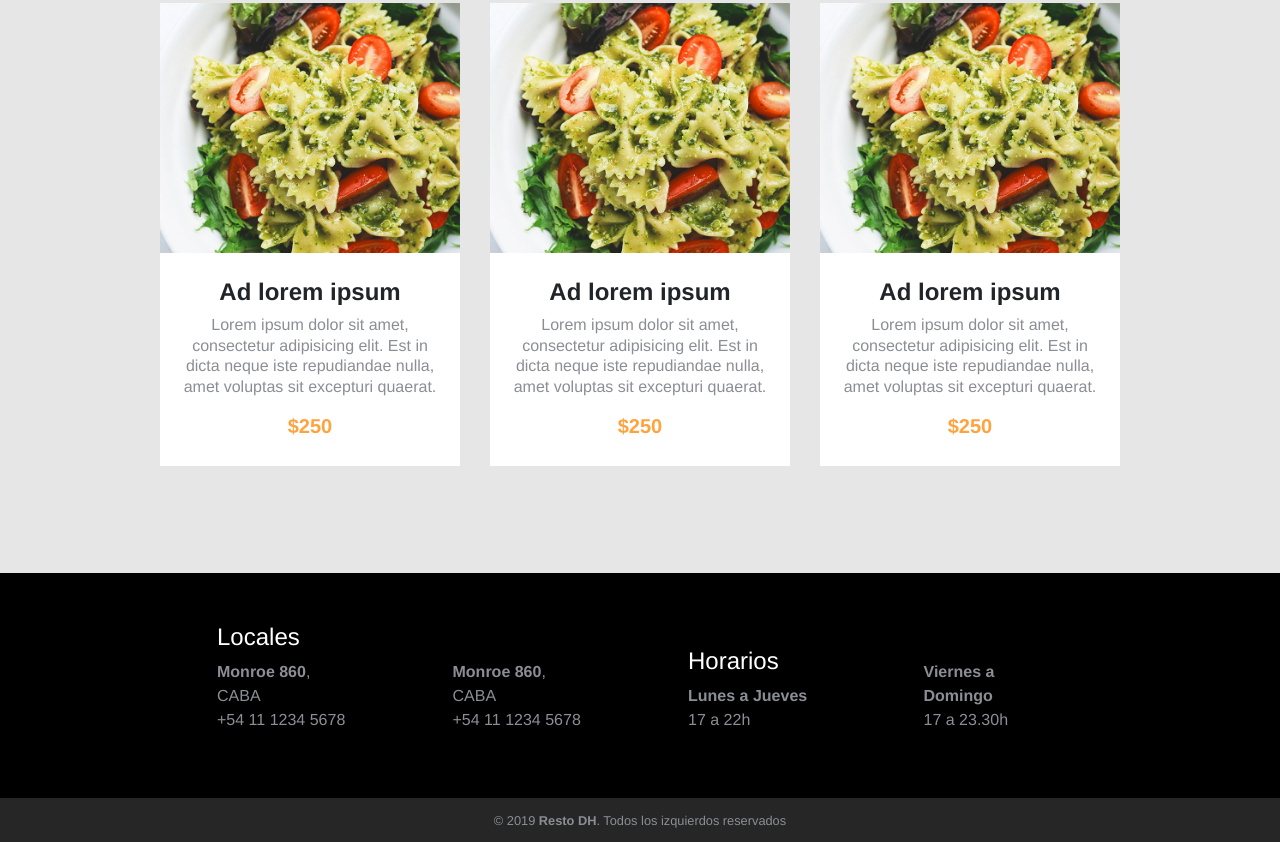
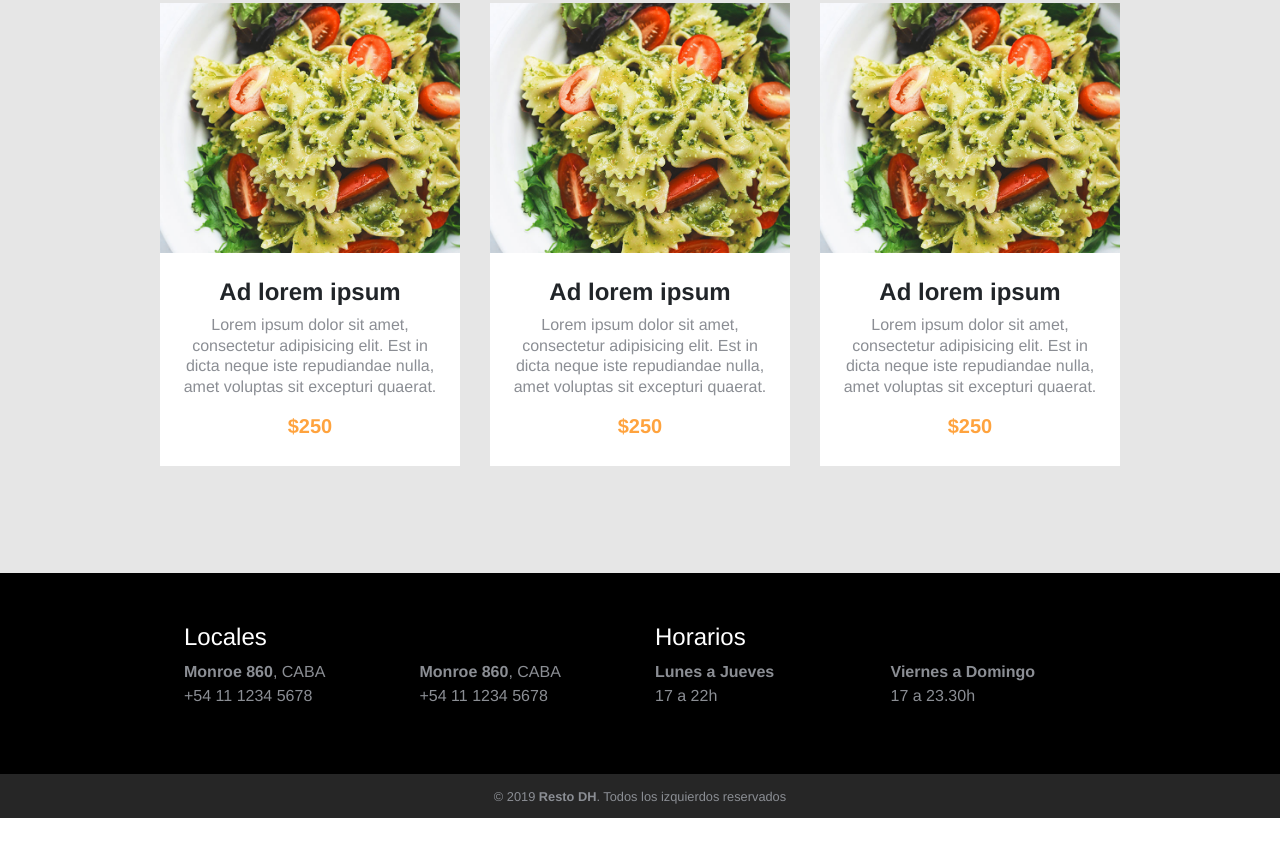
Before and after one commit to hbaravalle/resto-dh, a plain HTML site: page index.html in a window 1280 px wide. Shown: the part 1814-2656 px from the top of the page. After the commit the page ends 2632 px from the top, so only its background shows below. Drawn offline with nearby package versions, Linux system fonts and the light colour scheme.

Commit message:
fix px en contact

```diff
--- a/index.html
+++ b/index.html
@@ -182,18 +182,18 @@
     <footer>
       <section class="__wrapper-contact">
         <div class="row __max-width px-md-4">
-          <article class="col-12 text-center col-sm-6 text-sm-left px-5 text-md-left col-lg-3">
+          <article class="col-12 text-center col-sm-6 text-sm-left text-md-left col-lg-3">
             <h4>Locales</h4>
             <p><strong>Monroe 860</strong>, CABA<br>+54 11 1234 5678</p>
           </article>
-          <article class="col-12 text-center col-sm-6 text-sm-left px-5 text-md-left col-lg-3">
+          <article class="col-12 text-center col-sm-6 text-sm-left text-md-left col-lg-3">
             <p><strong>Monroe 860</strong>, CABA<br>+54 11 1234 5678</p>
           </article>
-          <article class="col-12 text-center col-sm-6 text-sm-left px-5 text-md-left col-lg-3">
+          <article class="col-12 text-center col-sm-6 text-sm-left text-md-left col-lg-3">
             <h4>Horarios</h4>
             <p><strong>Lunes a Jueves</strong><br>17 a 22h</p>
           </article>
-          <article class="col-12 text-center col-sm-6 text-sm-left px-5 text-md-left col-lg-3">
+          <article class="col-12 text-center col-sm-6 text-sm-left text-md-left col-lg-3">
             <p><strong>Viernes a Domingo</strong><br>17 a 23.30h</p>
           </article>
         </div>
```
